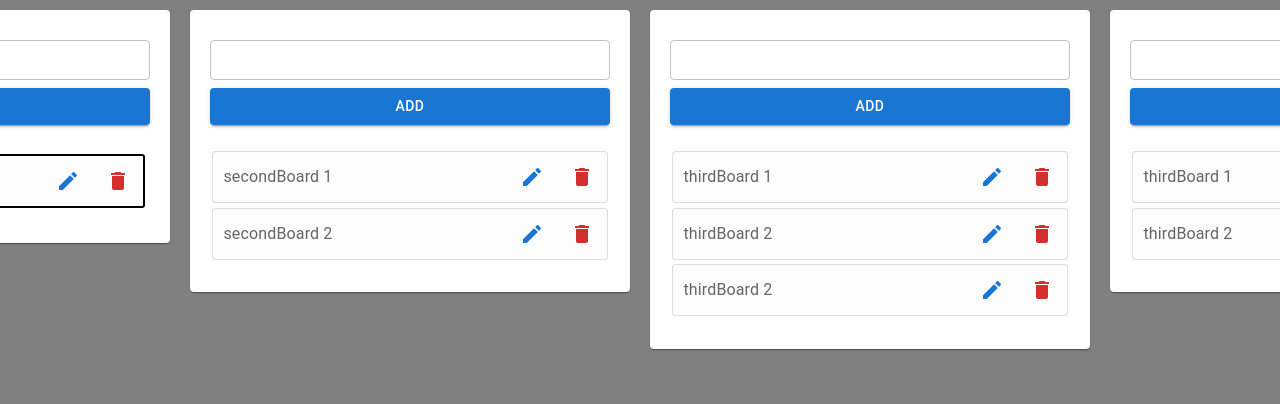
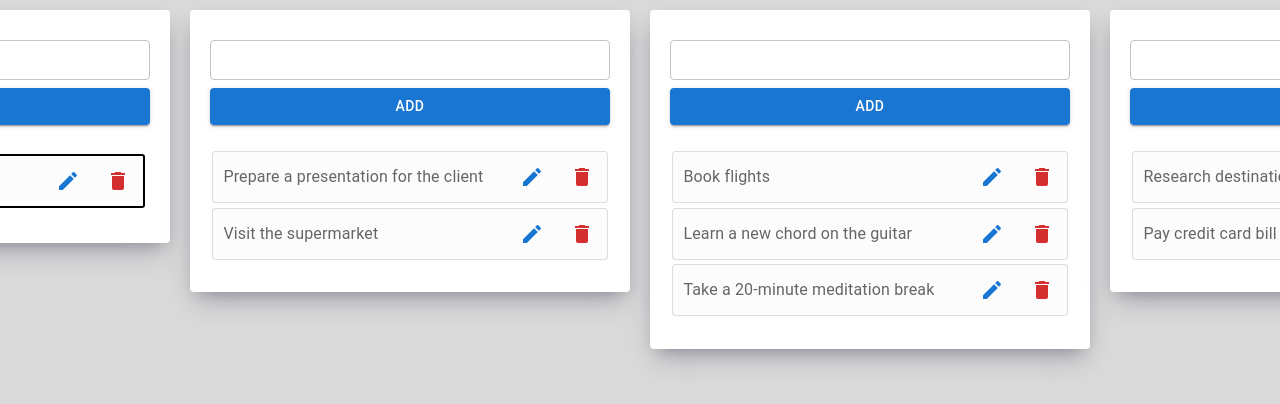
Before and after one commit to avet-davtyan/task-hub, a React (Create React App) app: page / in a window 1280 px wide. Shown: the top 404 px of the page. Built offline with nearby package versions, Linux system fonts and the light colour scheme.

Commit message:
working on readme

```diff
--- a/src/App.tsx
+++ b/src/App.tsx
@@ -10,29 +10,29 @@ const boards = [
     {
         board_id: '1',
         tasks: [
-            {task_id: 1, name: 'firstBoard 1', course_id: 2},
+            {task_id: 1, name: 'Buy paint and supplies', course_id: 2},
         ]
     },
     {
         board_id: '2',
         tasks: [
-            {task_id: 3, name: 'secondBoard 1'},
-            {task_id: 4, name: 'secondBoard 2'}
+            {task_id: 3, name: 'Prepare a presentation for the client'},
+            {task_id: 4, name: 'Visit the supermarket'}
         ]
     },
     {
         board_id: '3',
         tasks: [
-            {task_id: 7, name: 'thirdBoard 1'},
-            {task_id: 8, name: 'thirdBoard 2'},
-            {task_id: 9, name: 'thirdBoard 2'}
+            {task_id: 7, name: 'Book flights'},
+            {task_id: 8, name: 'Learn a new chord on the guitar'},
+            {task_id: 9, name: 'Take a 20-minute meditation break'}
         ]
     },
     {
         board_id: '4',
         tasks: [
-            {task_id: 5, name: 'thirdBoard 1'},
-            {task_id: 6, name: 'thirdBoard 2'}
+            {task_id: 5, name: 'Research destination attractions'},
+            {task_id: 6, name: 'Pay credit card bill'}
         ]
     },
 ]
@@ -60,7 +60,7 @@ function App() {
     const todoRef = useRef<any>();
     return (
         <>
-            <Stack sx={{position: 'absolute', height: '100%', width: '100%', backgroundColor: 'gray'}}
+            <Stack sx={{position: 'absolute', height: '100%', width: '100%', backgroundColor: '#DADADA'}}
                    alignItems='center'>
                 <Todos boards={boards} styles={styles} renderers={renderers} ref={todoRef}/>
             </Stack>
--- a/src/components/todoBoard/TodoBoard.tsx
+++ b/src/components/todoBoard/TodoBoard.tsx
@@ -17,8 +17,6 @@ const TodoBoard = ({
                        todoBoards,
                        setTodoBoards,
                        TaskRenderer = CustomTaskRenderer,
-                       AddButton = CustomAddButton,
-                       TaskTextField = CustomTextField,
                        boardId,
                        tasks
                    }: TodoBoardType) => {
@@ -81,11 +79,13 @@ const TodoBoard = ({
 
 
     return (
-
-        <Card sx={{
+        <div style={{
             width: '400px',
             padding: '30px 20px 30px 20px',
             margin: '10px',
+            backgroundColor: 'white',
+            borderRadius: '4px',
+            boxShadow: 'rgba(50, 50, 93, 0.25) 0px 13px 27px -5px, rgba(0, 0, 0, 0.3) 0px 8px 16px -8px',
             ...boardStyle,
         }}>
             <Stack sx={{
@@ -129,7 +129,7 @@ const TodoBoard = ({
                 </Droppable>
 
             </Stack>
-        </Card>
+        </div>
 
     )
 }
--- a/src/components/types/types.tsx
+++ b/src/components/types/types.tsx
@@ -18,8 +18,6 @@ export interface TodoBoardType {
     todoBoards: todoBoard[],
     setTodoBoards: React.Dispatch<React.SetStateAction<todoBoard[]>>,
     TaskRenderer?: React.FunctionComponent<any>;
-    AddButton?: React.FunctionComponent<any>;
-    TaskTextField?: React.FunctionComponent<any>;
     boardId: string,
     tasks?: task[],
 }
```
Also changed, not shown: readme_materials/githubRepoImage.png (added), 1 other file (tests, documents, lock files or other folders).
